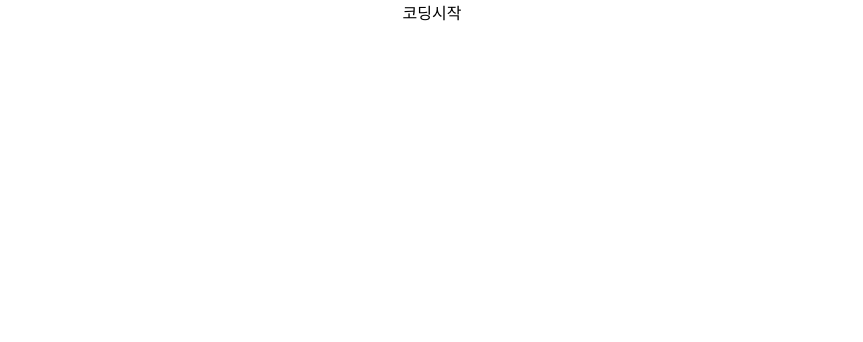
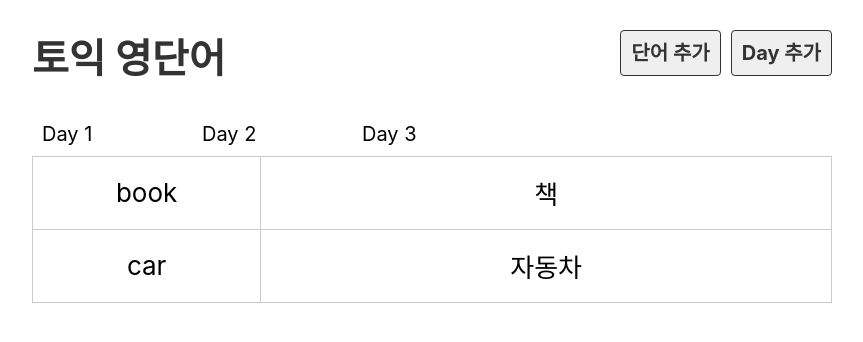
Before and after one commit to petahseo/Vocab-CodingAngma, a React (Create React App) app: page / in a window 1280 px wide. Shown: the top 342 px of the page, without its empty margins (208-1071 px from the left). Built offline with nearby package versions, Linux system fonts and the light colour scheme.

Commit message:
add components

```diff
--- a/src/App.css
+++ /dev/null
@@ -1,38 +0,0 @@
-.App {
-  text-align: center;
-}
-
-.App-logo {
-  height: 40vmin;
-  pointer-events: none;
-}
-
-@media (prefers-reduced-motion: no-preference) {
-  .App-logo {
-    animation: App-logo-spin infinite 20s linear;
-  }
-}
-
-.App-header {
-  background-color: #282c34;
-  min-height: 100vh;
-  display: flex;
-  flex-direction: column;
-  align-items: center;
-  justify-content: center;
-  font-size: calc(10px + 2vmin);
-  color: white;
-}
-
-.App-link {
-  color: #61dafb;
-}
-
-@keyframes App-logo-spin {
-  from {
-    transform: rotate(0deg);
-  }
-  to {
-    transform: rotate(360deg);
-  }
-}
--- a/src/App.js
+++ b/src/App.js
@@ -1,9 +1,13 @@
-import "./App.css";
+import Header from "./component/Header";
+import DayList from "./component/DayList";
+import Day from "./component/Day";
 
 function App() {
   return (
     <div className="App">
-      <div>코딩시작</div>
+      <Header />
+      <DayList />
+      <Day />
     </div>
   );
 }
--- /dev/null
+++ b/src/component/Day.js
@@ -0,0 +1,21 @@
+import dummy from "../db/data.json";
+
+export default function Day() {
+  const day = 1;
+  const wordList = dummy.words.filter((word) => word.day === day);
+
+  return (
+    <>
+      <table>
+        <tbody>
+          {wordList.map((word) => (
+            <tr key={word.id}>
+              <td>{word.eng}</td>
+              <td>{word.kor}</td>
+            </tr>
+          ))}
+        </tbody>
+      </table>
+    </>
+  );
+}
--- /dev/null
+++ b/src/component/DayList.js
@@ -0,0 +1,13 @@
+import dummy from "../db/data.json";
+
+export default function DayList() {
+  console.log(dummy);
+  return (
+    <ul className="list_day">
+      {dummy.days.map((day) => (
+        <li key={day.id}>Day {day.day}</li>
+      ))}
+      <li></li>
+    </ul>
+  );
+}
--- /dev/null
+++ b/src/component/Header.js
@@ -0,0 +1,17 @@
+export default function Header() {
+  return (
+    <div className="header">
+      <h1>
+        <a href="/">토익 영단어</a>
+      </h1>
+      <div className="menu">
+        <a href="#x" className="link">
+          단어 추가
+        </a>
+        <a href="#x" className="link">
+          Day 추가
+        </a>
+      </div>
+    </div>
+  );
+}
--- /dev/null
+++ b/src/db/data.json
@@ -0,0 +1,51 @@
+{
+  "days": [
+    { "id": 1, "day": 1 },
+    { "id": 2, "day": 2 },
+    { "id": 3, "day": 3 }
+  ],
+  "words": [
+    {
+      "id": 1,
+      "day": 1,
+      "eng": "book",
+      "kor": "책",
+      "isDone": false
+    },
+    {
+      "id": 2,
+      "day": 1,
+      "eng": "car",
+      "kor": "자동차",
+      "isDone": false
+    },
+    {
+      "id": 3,
+      "day": 2,
+      "eng": "school",
+      "kor": "학교",
+      "isDone": false
+    },
+    {
+      "id": 4,
+      "day": 2,
+      "eng": "pencil",
+      "kor": "연필",
+      "isDone": false
+    },
+    {
+      "id": 5,
+      "day": 3,
+      "eng": "window",
+      "kor": "창문",
+      "isDone": false
+    },
+    {
+      "id": 6,
+      "day": 3,
+      "eng": "house",
+      "kor": "집",
+      "isDone": false
+    }
+  ]
+}
--- a/src/index.css
+++ b/src/index.css
@@ -1,13 +1,132 @@
 body {
   margin: 0;
-  font-family: -apple-system, BlinkMacSystemFont, 'Segoe UI', 'Roboto', 'Oxygen',
-    'Ubuntu', 'Cantarell', 'Fira Sans', 'Droid Sans', 'Helvetica Neue',
+  font-family: -apple-system, BlinkMacSystemFont, "Segoe UI", "Roboto", "Oxygen",
+    "Ubuntu", "Cantarell", "Fira Sans", "Droid Sans", "Helvetica Neue",
     sans-serif;
   -webkit-font-smoothing: antialiased;
   -moz-osx-font-smoothing: grayscale;
+  font-size: 20px;
+}
+
+ol,
+ul {
+  margin: 0;
+  padding: 0;
+  list-style: none;
 }
 
 code {
-  font-family: source-code-pro, Menlo, Monaco, Consolas, 'Courier New',
+  font-family: source-code-pro, Menlo, Monaco, Consolas, "Courier New",
     monospace;
 }
+
+a {
+  text-decoration: none;
+  color: #333;
+}
+
+.App {
+  width: 800px;
+  margin: 0 auto;
+}
+
+.header {
+  position: relative;
+}
+
+.header .menu {
+  position: absolute;
+  top: 10px;
+  right: 0;
+}
+
+.header .link {
+  border: 1px solid #333;
+  padding: 10px;
+  margin-left: 10px;
+  background-color: #efefef;
+  font-weight: bold;
+  border-radius: 4px;
+}
+
+.list_day {
+  display: flex;
+  flex-wrap: wrap;
+}
+
+.list_day li {
+  flex: 20% 0 0;
+  box-sizing: border-box;
+  padding: 10px;
+}
+
+.list_day a {
+  display: block;
+  padding: 20px 0;
+  font-weight: bold;
+  color: #fff;
+  text-align: center;
+  border-radius: 10px;
+  background-color: dodgerblue;
+}
+
+table {
+  border-collapse: collapse;
+  width: 100%;
+}
+table td {
+  width: 25%;
+  height: 70px;
+  border: 1px solid #ccc;
+  text-align: center;
+  font-size: 26px;
+}
+
+table td:first-child {
+  width: 10%;
+}
+
+.off td {
+  background: #eee;
+  color: #ccc;
+}
+
+.btn_del {
+  margin-left: 10px;
+  color: #fff;
+  background-color: firebrick;
+}
+
+button {
+  padding: 10px;
+  font-weight: bold;
+  font-size: 18px;
+  cursor: pointer;
+  border: 0 none;
+  border-radius: 6px;
+  padding: 10px 20px;
+  color: #fff;
+  background-color: dodgerblue;
+}
+
+.input_area {
+  margin-bottom: 10px;
+}
+
+.input_area label {
+  display: block;
+  margin-bottom: 10px;
+}
+
+.input_area input {
+  width: 400px;
+  height: 40px;
+  font-size: 20px;
+  padding: 0 10px;
+}
+
+.input_area select {
+  width: 400px;
+  height: 40px;
+  font-size: 20px;
+}
--- a/src/index.js
+++ b/src/index.js
@@ -5,7 +5,7 @@ import App from "./App";
 
 const root = ReactDOM.createRoot(document.getElementById("root"));
 root.render(
-  <React.StrictMode>
+  <>
     <App />
-  </React.StrictMode>
+  </>
 );
```
